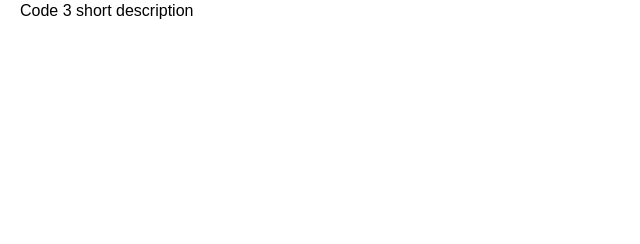
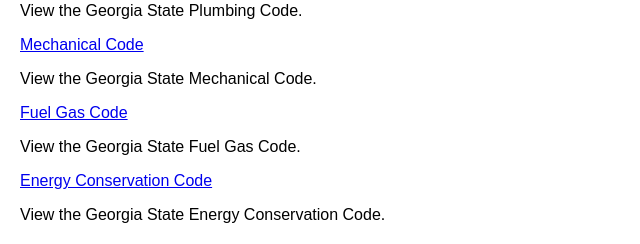
Before and after one commit to priyanayak1/Zaap-Codes-, a Flask app: page / in a window 1280 px wide. Shown: the part 1088-1332 px from the top of the page, without its empty margins (0-640 px from the left). Before the commit the page ends 1107 px from the top, so only its background shows below. Run offline with Flask 2, Linux system fonts and the light colour scheme; some libraries are stand-ins or nearby versions.

Commit message:
extracting from pdfs to render on screen

```diff
--- a/ZaapCodes/app.py
+++ b/ZaapCodes/app.py
@@ -4,10 +4,11 @@ import psycopg2 as psycopg
 from flask import Flask, render_template, request, jsonify
 from dotenv import load_dotenv
 import chatbot
-
+#from scraper import scrape_fulton_building_code;
 from Code import Code
 from ChatItem import ChatItem
-from county_codes import county_code_info;
+from scraper import extract_full_pdf_text;
+
 # from bs4 import BeautifulSoup
 
 
@@ -38,44 +39,6 @@ codes = [
         source_link="link to code 3"
     )
 ]
-
-def scrape_county_codes(county_name):
-    # Construct the URL for the county's page on the Municode website
-    base_url = "https://library.municode.com/ga"
-    search_url = f"{base_url}/search?q={county_name.replace(' ', '%20')}"
-
-    try:
-        # Send a GET request to the search URL
-        response = requests.get(search_url)
-        response.raise_for_status()  # Raise an error for bad status codes
-
-        # Parse the HTML content
-        soup = BeautifulSoup(response.text, 'html.parser')
-
-        # Find the link to the county's specific page (this selector might need adjustment)
-        county_link = soup.find('a', text=lambda t: t and county_name.lower() in t.lower())
-        if not county_link:
-            print(f"County link not found for {county_name}")
-            return []  # Return an empty list if no link is found
-
-        # Follow the link to the county's page
-        county_page_url = base_url + county_link['href']
-        county_page_response = requests.get(county_page_url)
-        county_page_response.raise_for_status()
-
-        # Parse the county's page to extract codes (this part will vary based on the page structure)
-        county_soup = BeautifulSoup(county_page_response.text, 'html.parser')
-        codes = []
-
-        # Example: Find all elements with a specific class that contains the codes
-        for code_element in county_soup.find_all('div', class_='code'):
-            codes.append(code_element.text.strip())
-        if not codes:
-            print(f"No codes found for {county_name}")
-        return codes
-    except Exception as e:
-        print(f"Error scraping codes for {county_name}: {e}")
-        return []
 
 ###
 # Convers an address into latitude and longitude using the Google Maps Geocoding API
@@ -221,6 +184,7 @@ def index():
 # 4. Retrieves construction codes for the jurisdiction.
 # 5. Returns a JSON response containing the jurisdiction name, GeoJSON geometry, and construction codes.
 ###
+
 @app.route('/lookup', methods=['POST'])
 def lookup():
     address = request.json.get('address')
@@ -236,10 +200,17 @@ def lookup():
     print(jurisdiction)
     county_url = get_county_url(jurisdiction)
     # Always return a JSON response
-    print(county_url)
+    #print(county_url)
     # hard coded for now but we will build database or table for this info
-    county_name = jurisdiction.split()[0]  # Simple way to normalize "Fulton County" to "Fulton"
-    code_info = county_code_info.get(county_name, {}).get(code_type, "Code information not available for this selection.")
+    #county_name = jurisdiction.split()[0]  # Simple way to normalize "Fulton County" to "Fulton"
+    code_info = f"Click below to view the {code_type.replace('_', ' ').title()} Codes."
+# If no manual code found, try scraping
+#     if not code_info and county_name == "Fulton" and code_type == "building":
+#         code_info = scrape_fulton_building_code()
+
+# # If still nothing found, default error message
+#     if not code_info:
+#         code_info = "Code information not available for this selection."
 
     return jsonify({
         'jurisdiction': jurisdiction,
@@ -251,7 +222,40 @@ def lookup():
         'code_info': code_info
     }), 200
 
+code_type_to_pdf = {
+    "building": "IBC 2025 Amendments.pdf",
+    "residential": "irc_2024_amendments.pdf",
+    "plumbing": "ipc_2024_amendments.pdf",
+    "mechanical": "imc_2024_amendments.pdf",
+    "fuel_gas": "ifgc_2024_amendments.pdf",
+    "energy_conservation": "iecc_2024_amendments.pdf"
+}
 
+@app.route('/codes/<code_type>')
+def code_page(code_type):
+    pdf_filename = code_type_to_pdf.get(code_type)
+
+    if not pdf_filename:
+        return "Invalid code type.", 404
+
+    pdf_path = f"pdfs/{pdf_filename}"
+    full_text = extract_full_pdf_text(pdf_path)
+
+    return render_template('building_codes.html', full_text=full_text, code_type=code_type)
+
+# def get_code(id: int) -> Code:
+#     return codes[id]
+
+# @app.route('/<int:id>/code_page', methods=['GET'])
+# def specific_code_page(id):
+#     code = get_code(id)
+
+#     app.logger.debug("opening code page for : " + code.title)
+
+#     return render_template(
+#         'code_page.html',
+#         code=code
+#     )
 
 # CHAT STUFF
 
@@ -278,20 +282,6 @@ def chat():
     # TODO: ideally we should refresh the chatbot box instead of the whole page somehow
     return render_template('index.html', chat_items=chat_items, chatbot_open=True)
 
-def get_code(id: int) -> Code:
-    return codes[id]
-
-@app.route('/<int:id>/code_page', methods=['GET'])
-def code_page(id):
-    code = get_code(id)
-
-    app.logger.debug("opening code page for : " + code.title)
-
-    return render_template(
-        'code_page.html',
-        code=code
-    )
-
 # runs the app
 if __name__ == '__main__':
     app.run(debug=True, port=5001)
--- a/ZaapCodes/templates/code_list_container.html
+++ b/ZaapCodes/templates/code_list_container.html
@@ -1,8 +1,36 @@
-<div class="codes_container">
+<!-- <div class="codes_container">
     {% for code in codes %}
         <div class="code-item">
             <p><a href="{{ url_for('code_page', id=codes.index(code)) }}">{{code.title}}</a></p>
             <p>{{code.short_description}}</p>
         </div>
     {% endfor %}
+</div> -->
+
+
+<div class="codes_container">
+    <div class="code-item">
+        <p><a href="{{ url_for('code_page', code_type='building') }}">Building Code</a></p>
+        <p>View the Georgia State Building Code.</p>
+    </div>
+    <div class="code-item">
+        <p><a href="{{ url_for('code_page', code_type='residential') }}">Residential Code</a></p>
+        <p>View the Georgia State Residential Code.</p>
+    </div>
+    <div class="code-item">
+        <p><a href="{{ url_for('code_page', code_type='plumbing') }}">Plumbing Code</a></p>
+        <p>View the Georgia State Plumbing Code.</p>
+    </div>
+    <div class="code-item">
+        <p><a href="{{ url_for('code_page', code_type='mechanical') }}">Mechanical Code</a></p>
+        <p>View the Georgia State Mechanical Code.</p>
+    </div>
+    <div class="code-item">
+        <p><a href="{{ url_for('code_page', code_type='fuel_gas') }}">Fuel Gas Code</a></p>
+        <p>View the Georgia State Fuel Gas Code.</p>
+    </div>
+    <div class="code-item">
+        <p><a href="{{ url_for('code_page', code_type='energy_conservation') }}">Energy Conservation Code</a></p>
+        <p>View the Georgia State Energy Conservation Code.</p>
+    </div>
 </div>
--- a/ZaapCodes/templates/index.html
+++ b/ZaapCodes/templates/index.html
@@ -45,6 +45,10 @@
         <option value="building">Building Code</option>
         <option value="fire">Fire Code</option>
         <option value="plumbing">Plumbing Code</option>
+        <option value="mechanical">Mechanical Code</option>
+        <option value="fuel_gas">Fuel Gas Code</option>
+        <option value="energy_conservation">Energy Conservation Code</option>
+        <option value="fire">Fire Code</option>
       </select>
       <button type="submit" id="submitAddress">Find Jurisdiction</button>
     </form>
@@ -102,8 +106,25 @@
           document.getElementById('result').innerHTML = `
           <h3>${data.jurisdiction} - ${data.code_type.charAt(0).toUpperCase() + data.code_type.slice(1)} Code</h3>
           <p>${data.code_info}</p>
-          <a href="${data.county_url}" target="_blank">View Full County Codes</a>
-        `;
+          <a href="${data.county_url}" target="_blank" style="display: block; margin-top: 10px;">
+            View Full County Codes (Municode)
+          </a>
+      ${data.code_type  ? `
+       <a href="/codes/${data.code_type}" style="
+      display: inline-block;
+      margin-top: 10px;
+      padding: 10px 20px;
+      background-color: #4CAF50;
+      color: white;
+      text-decoration: none;
+      border-radius: 5px;
+      font-weight: bold;
+      text-align: center;
+      ">
+        📄 View ${data.code_type.charAt(0).toUpperCase() + data.code_type.slice(1).replace('_', ' ')} Code
+      </a>
+      ` : ''}
+    `;
         if (boundaryLayer) {
           map.removeLayer(boundaryLayer); // remove old layer if exists
         }
```
Also changed, not shown: ZaapCodes/scraper.py (added, +109 -0 lines), ZaapCodes/templates/building_codes.html (added, +150 -0 lines), 6 other files.
